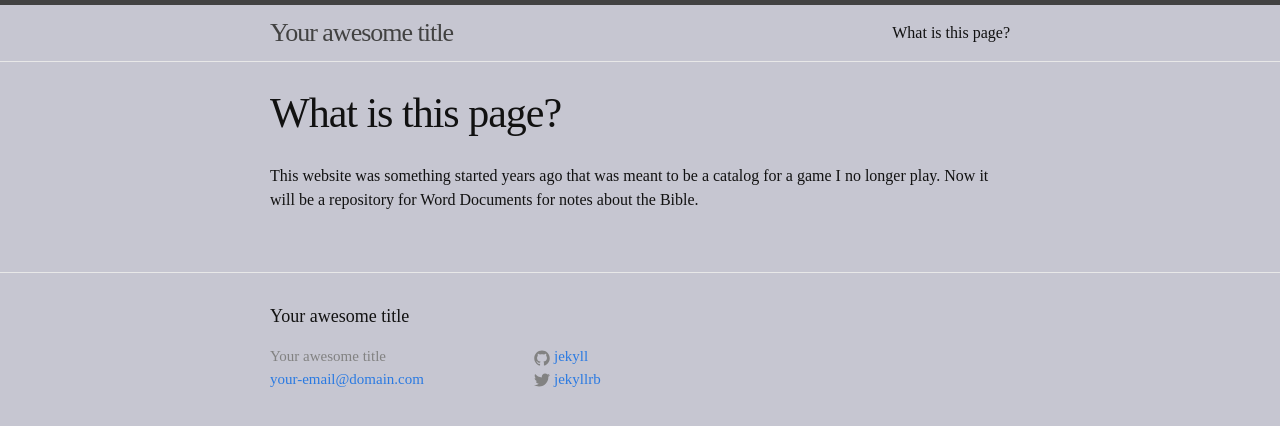
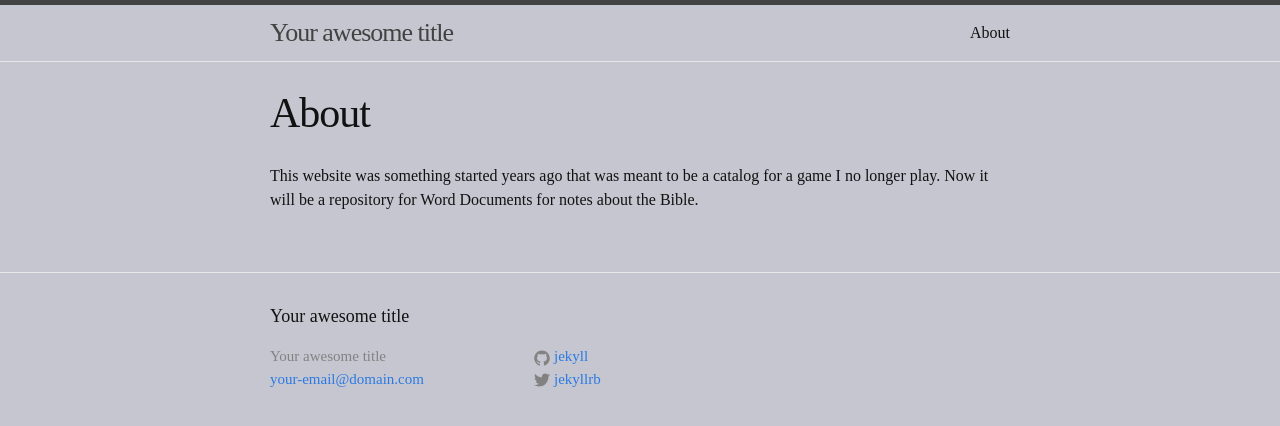
Before and after one commit to TheAntarctican/jawebb, a Jekyll site: the page built from about.md, in a window 1280 px wide. Shown: the top 426 px of the page. Built offline with Jekyll 4.4.1, drawn with Linux system fonts in a browser that asks for light colours.

Commit message:
Update about.md

```diff
--- a/about.md
+++ b/about.md
@@ -1,6 +1,6 @@
 ---
 layout: page
-title: What is this page?
+title: About
 permalink: /about/
 ---
 This website was something started years ago that was meant to be a catalog for a game I no longer play. Now it will be a repository for Word Documents for notes about the Bible.
```
